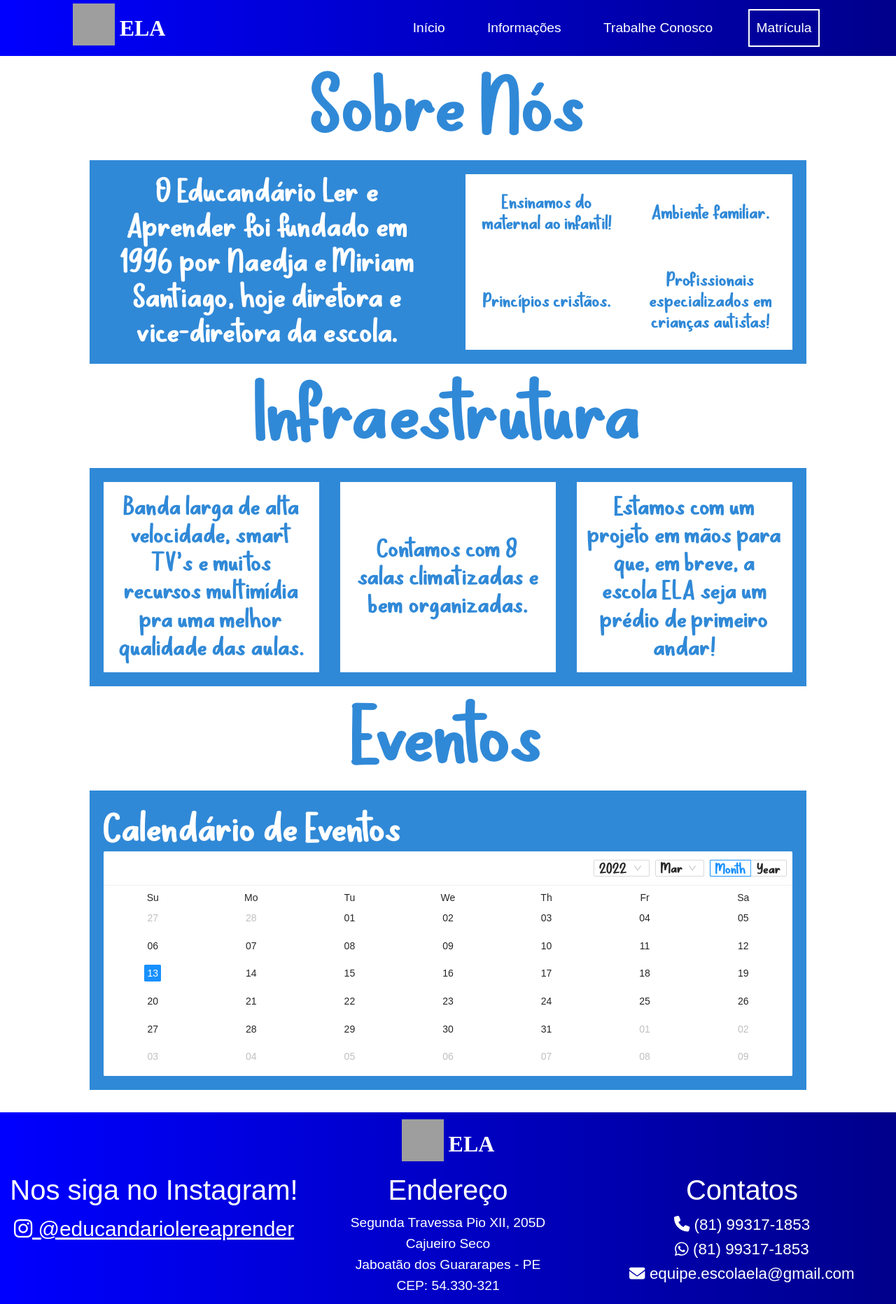
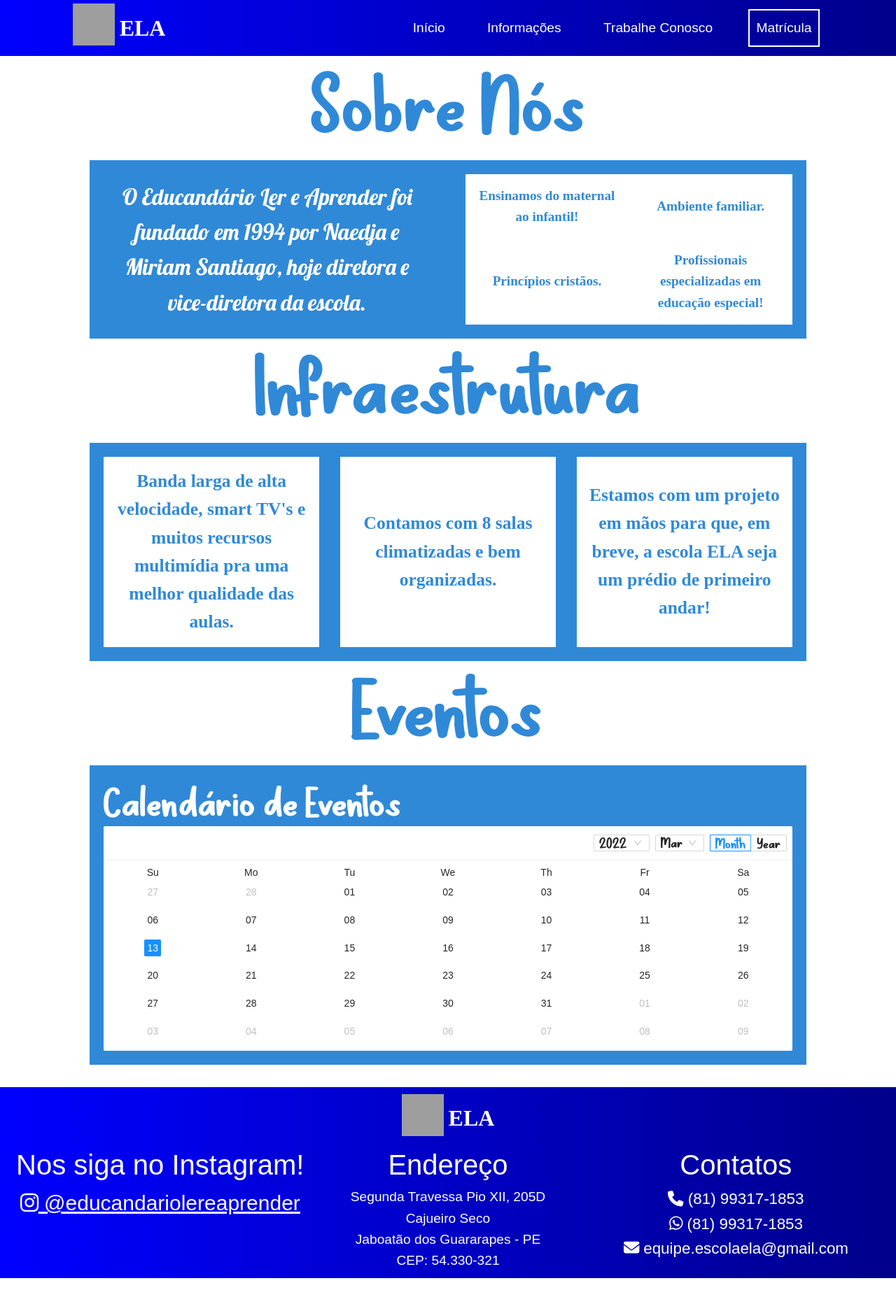
Before and after one commit to srcmarcelo/ela-web, a React (Create React App) app: page /information in a window 1280 px wide. Shown: the whole page at 70% size. After the commit the page ends 1827 px from the top, so only its background shows below. Built offline with nearby package versions, Linux system fonts and the light colour scheme; grey boxes are pictures that could not be loaded; the HTML template or start-up script is replaced by a standard one.

Commit message:
setting content font

```diff
--- a/src/App.css
+++ b/src/App.css
@@ -5,4 +5,5 @@
   margin: 0;
   padding: 0;
   font-family: "PT Sans", sans-serif;
+  background-color: linear-gradient(90deg, blue, darkblue);;
 }
--- a/src/components/Footer/styles.js
+++ b/src/components/Footer/styles.js
@@ -2,6 +2,10 @@ import styled from "styled-components";
 
 export const FooterContainer = styled.div`
   background: linear-gradient(90deg, blue, darkblue);
+  display: flex;
+  flex-direction: column;
+  justify-content: center;
+  align-items: center;
   text-align: center;
   padding: 10px;
 
--- a/src/components/FormRedirect/styles.js
+++ b/src/components/FormRedirect/styles.js
@@ -2,7 +2,7 @@ import styled from "styled-components";
 import { Button } from "antd";
 
 export const Container = styled.div`
-  padding: 0% 10% 5% 10%;
+  padding: 0% 10% 4% 10%;
   justify-content: center;
   align-items: center;
 `;
--- a/src/fonts/fonts.js
+++ b/src/fonts/fonts.js
@@ -1,5 +1,6 @@
 import { createGlobalStyle } from "styled-components";
 import kidsFont from "./NoteKidsSchool-Ea93l.otf";
+import contentFont from "./Lobster-Regular.ttf";
 
 export const GlobalStyles = createGlobalStyle`
   @font-face {
@@ -7,4 +8,9 @@ export const GlobalStyles = createGlobalStyle`
     font-style: normal;
     src: url(${kidsFont});
   }
+  @font-face {
+    font-family: Content Font;
+    font-style: normal;
+    src: url(${contentFont});
+  }
 `;
--- a/src/pages/Information/index.jsx
+++ b/src/pages/Information/index.jsx
@@ -19,7 +19,7 @@ const Information = () => (
         <div className="aboutUs">
           <div className="mainInfo">
             <h1>
-              O Educandário Ler e Aprender foi fundado em 1996 por Naedja e
+              O Educandário Ler e Aprender foi fundado em 1994 por Naedja e
               Miriam Santiago, hoje diretora e vice-diretora da escola.
             </h1>
           </div>
@@ -28,7 +28,7 @@ const Information = () => (
             <div className="info">Ambiente familiar.</div>
             <div className="info">Princípios cristãos.</div>
             <div className="info">
-              Profissionais especializados em crianças autistas!
+              Profissionais especializadas em educação especial!
             </div>
           </div>
         </div>
--- a/src/pages/Information/styles.js
+++ b/src/pages/Information/styles.js
@@ -56,10 +56,11 @@ export const Content = styled.div`
       text-align: center;
 
       h1 {
-        font-family: "Kids Font";
+        font-family: "Content Font";
         margin: 0px;
         font-size: 2rem;
         color: #fff;
+        align-self: center;
       }
     }
 
@@ -68,7 +69,8 @@ export const Content = styled.div`
       grid-template-columns: 1fr 1fr;
 
       .info {
-        font-family: "Kids Font";
+        font-family: "Times New Roman";
+        font-weight: bold;
         display: flex;
         background-color: #fff;
         color: #3089d7;
@@ -100,7 +102,8 @@ export const Content = styled.div`
       background-color: #fff;
 
       h1 {
-        font-family: "Kids Font";
+        font-family: "Times New Roman";
+        font-weight: bold;
         display: flex;
         margin: 0px;
         font-size: 1.6rem;
--- a/src/pages/Registration/index.jsx
+++ b/src/pages/Registration/index.jsx
@@ -15,10 +15,10 @@ const Registration = () => {
   return (
     <Container>
       <TitleContainer>
-        <Title style={{ marginTop: "80px" }}>Matrícula</Title>
+        <Title style={{ marginTop: "90px" }}>Matrícula</Title>
       </TitleContainer>
       <FormRedirect
-        title="Dê ao(a) seu(ua) filho(a) o ensino de qualidade que ele(a) merece!"
+        title="Dê ao(à) seu(ua) filho(a) o ensino de qualidade que ele(a) merece!"
         sub={`Para fazer a pré-matrícula,
           preencha o formulário ${
             myWidth < 960 ? "pressionando o" : "clicando no"
--- a/src/pages/Registration/styles.js
+++ b/src/pages/Registration/styles.js
@@ -12,6 +12,7 @@ export const TitleContainer = styled.div`
 `;
 
 export const Title = styled.h1`
+  font-family: "Kids Font";
   color: #3089d7;
   font-size: 80px;
   margin-bottom: 0.2rem;
--- a/src/pages/WorkWithUs/styles.js
+++ b/src/pages/WorkWithUs/styles.js
@@ -12,6 +12,7 @@ export const TitleContainer = styled.div`
 `;
 
 export const Title = styled.h1`
+  font-family: "Kids Font";
   color: #3089d7;
   font-size: 80px;
   margin-bottom: 0.2rem;
```
Also changed, not shown: src/fonts/Lobster-Regular.ttf (added).
